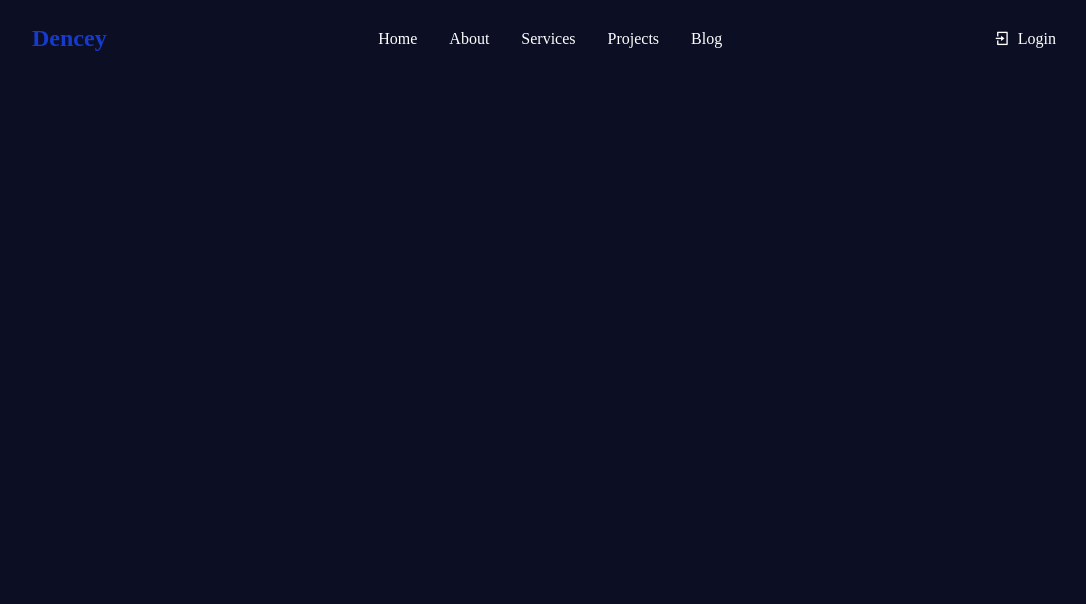
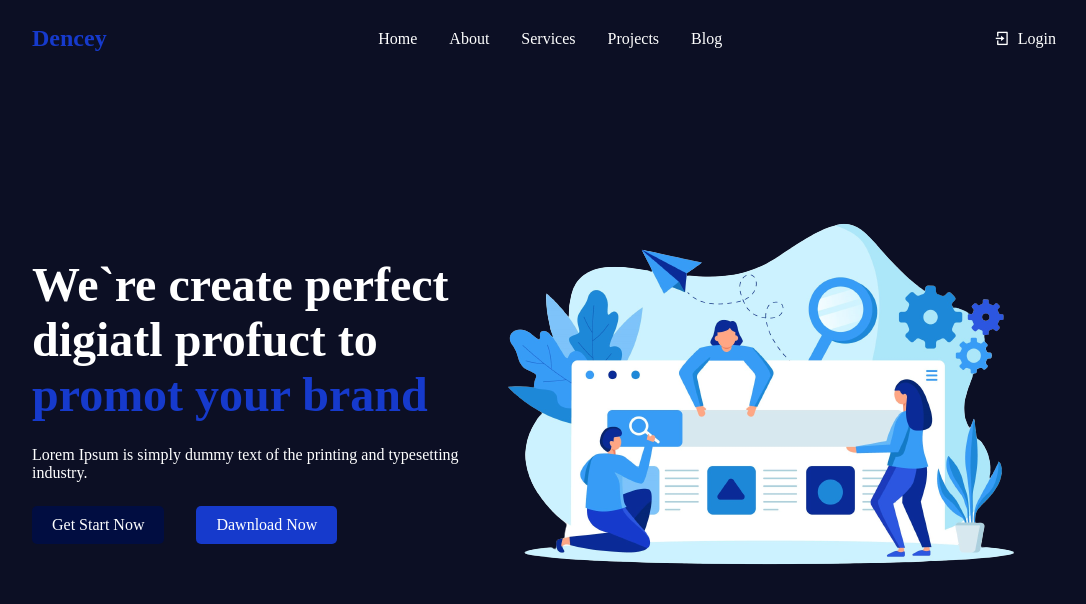
Before and after one commit to rawand1998/Agency-Website, a React (Create React App) app: page / in a window 1280 px wide. Shown: the top 604 px of the page, without its empty margins (96-1182 px from the left). Built offline with nearby package versions, Linux system fonts and the light colour scheme.

Commit message:
header component

```diff
--- a/src/App.js
+++ b/src/App.js
@@ -1,10 +1,12 @@
 import './styles/index'
 import NavBar from './components/NavBar';
+import Header from './components/Header';
 
 function App() {
   return (
     <div className="App">
       <NavBar/>
+      <Header/>
     </div>
   );
 }
--- a/src/components/Header.jsx
+++ b/src/components/Header.jsx
@@ -0,0 +1,29 @@
+import React from "react";
+import hero_img from "../images/hero-img.png";
+function Header() {
+  return (
+    <div className="header_container">
+      <div className="header_content">
+        <h2>
+          We`re create perfect <br />
+          digiatl profuct to <br />
+          <span>promot your brand</span>
+        </h2>
+        <p>
+          Lorem Ipsum is simply dummy text of the printing and typesetting
+          industry.{" "}
+        </p>
+        <div className="header_btns">
+          <a href="">Get Start Now</a>
+          <a href="">Dawnload Now</a>
+        </div>
+      </div>
+
+      <div className="hero_img">
+        <img src={hero_img} alt="" />
+      </div>
+    </div>
+  );
+}
+
+export default Header;
--- a/src/styles/App.css
+++ b/src/styles/App.css
@@ -1,9 +1,14 @@
 body{
   background-color: #0c0f24;
-  height: 1000px;
 }
 *{
   padding: 0;
   margin: 0;
   box-sizing: border-box;
 }
+.App{
+  display: flex;
+  flex-direction: column;
+  justify-content: space-between;
+
+}
--- a/src/styles/header.css
+++ b/src/styles/header.css
@@ -0,0 +1,44 @@
+.header_container {
+  padding: 25px 10%;
+  width: 100%;
+  height: 100vh;
+  /* margin-top: 10%; */
+  display: flex;
+  align-items: center;
+}
+.header_content {
+  display: flex;
+  flex-direction: column;
+  gap: 1.5rem;
+}
+.header_content h2 {
+  font-weight: 600;
+  color: #fff;
+  font-size: 3rem;
+}
+.header_content h2 span {
+  color: #163acc;
+}
+.header_content p {
+  color: #fff;
+}
+.header_btns {
+  display: flex;
+  gap: 2rem;
+}
+.header_btns a {
+  text-decoration: none;
+  background-color: #010d41;
+  color: #fff;
+  border-radius: 5px;
+  padding: 10px 20px;
+}
+.header_btns a:nth-child(2) {
+  background-color: #163acc;
+}
+.header_btns a:nth-child(1):hover {
+  background-color: #04145c;
+}
+.header_btns a:nth-child(2):hover {
+  background-color: #1741e9;
+}
--- a/src/styles/index.js
+++ b/src/styles/index.js
@@ -1,2 +1,3 @@
 import './navbar.css'
 import './App.css'
+import './header.css'
```
Also changed, not shown: src/images/hero-img.png (added).
